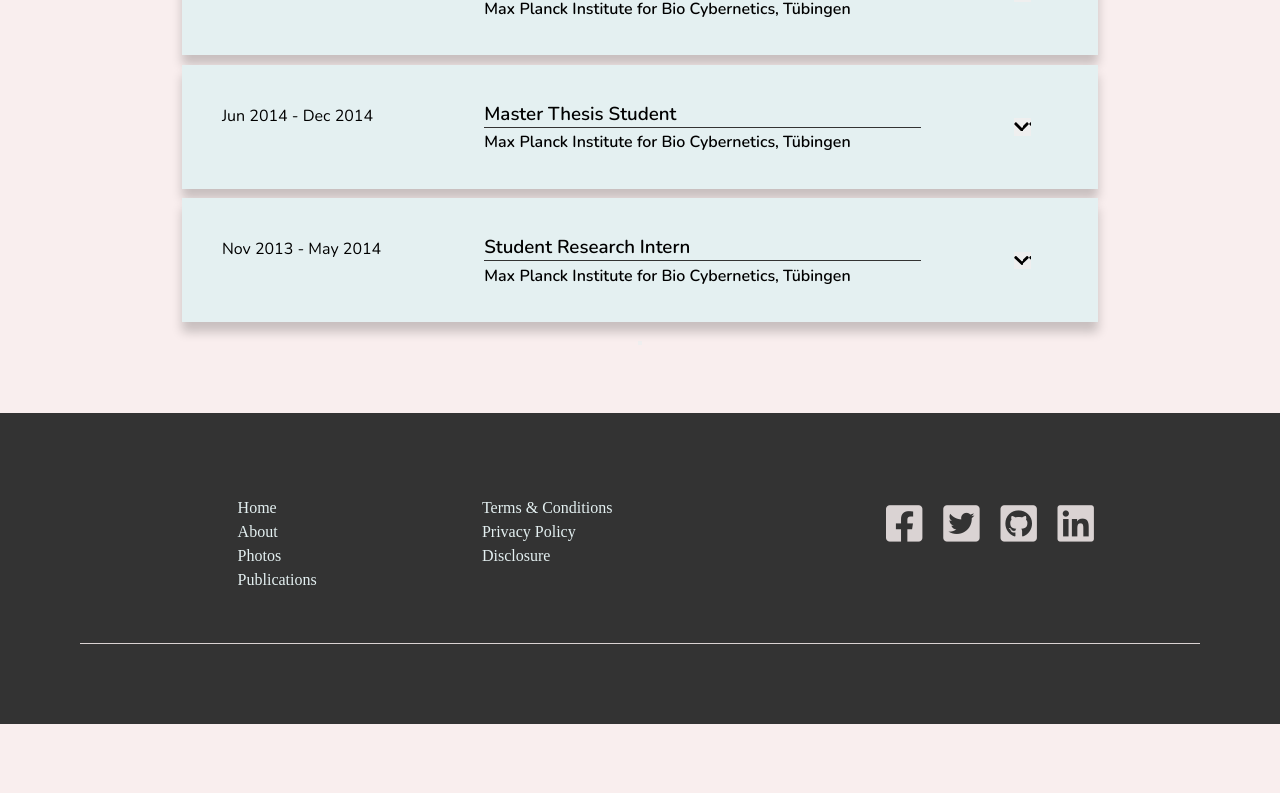
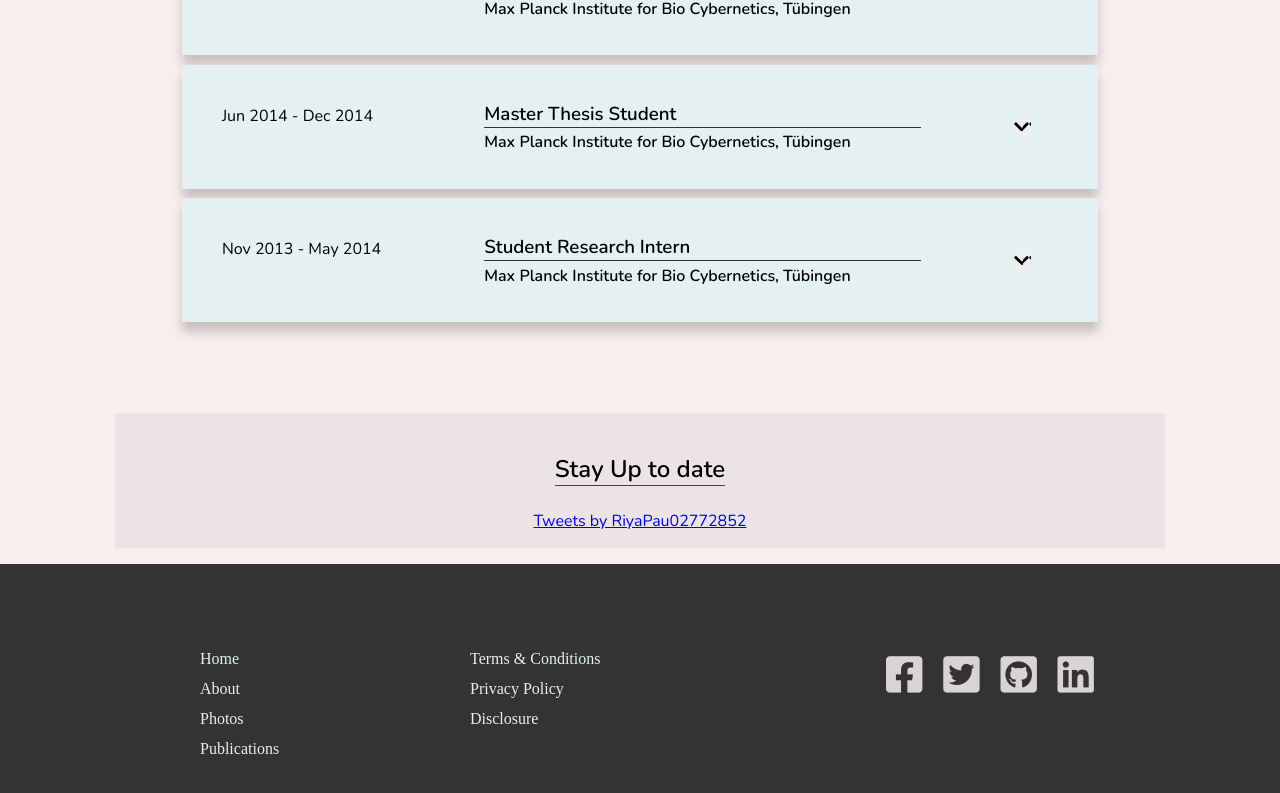
Before and after one commit to simarmannsingh/riya_paul, a React (Create React App) app: page / in a window 1280 px wide. Shown: the part 1690-2483 px from the top of the page. Before the commit the page ends 2414 px from the top, so only its background shows below. Built offline with nearby package versions, Linux system fonts and the light colour scheme.

Commit message:
Added TwitterTimeline component and started writing some unit tests.

```diff
--- a/public/index.html
+++ b/public/index.html
@@ -21,6 +21,7 @@
   </head>
   <body>
     <noscript>You need to enable JavaScript to run this app.</noscript>
+    <script async src="https://platform.twitter.com/widgets.js" charset="utf-8"></script>
     <div id="root"></div>
 
   </body>
--- /dev/null
+++ b/src/components/Twittertimeline.js
@@ -0,0 +1,9 @@
+const Twittertimeline = () => {
+    return (
+
+        <a className="twitter-timeline" data-tweet-limit="4" data-width="600" href="https://twitter.com/RiyaPau02772852?ref_src=twsrc%5Etfw">Tweets by RiyaPau02772852</a>
+
+     );
+}
+
+export default Twittertimeline;
--- a/src/index.css
+++ b/src/index.css
@@ -140,7 +140,7 @@ nav{
 .NavLinks a:hover, .pageactive{
   padding: 1em 0;
   border-bottom: 1px solid #7698F0;
-  color: #7698F0;
+  color: #83a1ee;
 }
 
 /* ---------------- Main Intro Section ---------------------------------*/
@@ -292,6 +292,15 @@ nav{
   color: #222020;
 }
 
+.tweets{
+  flex-direction: column;
+  padding: 1em;
+}
+
+.tweets h2{
+  margin: 1em 0;
+}
+
 .footer{
   width: 100%;
   padding: 5em;
@@ -312,11 +321,13 @@ nav{
 
 .footer-links li{
   list-style: none;
-  margin: 6px 0;
+  width: 12em;
+  padding: 6px;
 }
 
 .footer-links li:hover{
-  text-decoration: underline;
+  background-color: #524d4d;
+  border-radius: 4px;
 }
 
 .footer-links a {
--- a/src/pages/HomePage.jsx
+++ b/src/pages/HomePage.jsx
@@ -5,6 +5,7 @@ import Riya from "../assets/riya.jpg";
 import avatar from "../assets/bg_blob.svg"
 import Accordian from '../components/Accordian';
 import Footer from '../components/Footer'
+import Twittertimeline from '../components/Twittertimeline';
 
 const HomePage = () => {
     return (
@@ -48,7 +49,10 @@ const HomePage = () => {
                 </div>
 
             </section>
-
+            <section className="container sec2 flex tweets">
+                <h2>Stay Up to date</h2>
+                <Twittertimeline/>
+            </section>
             <Footer/>
         </div>
     );
```
Also changed, not shown: 2 other files (tests, documents, lock files or other folders).
